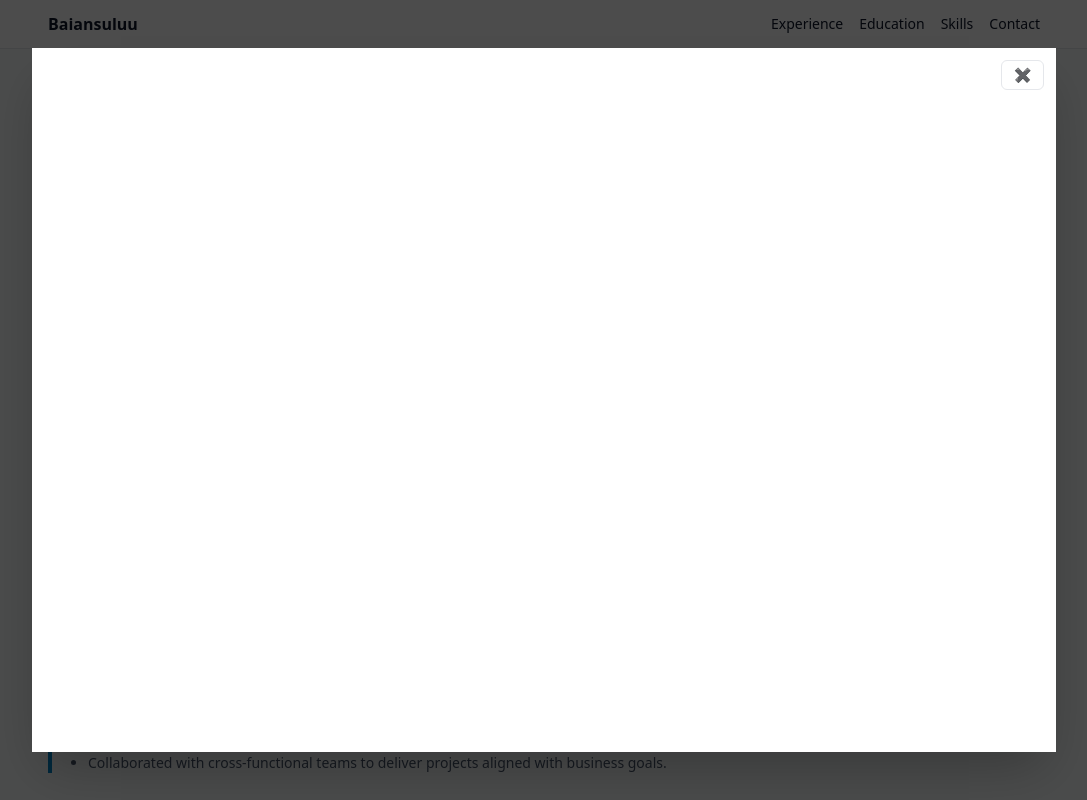
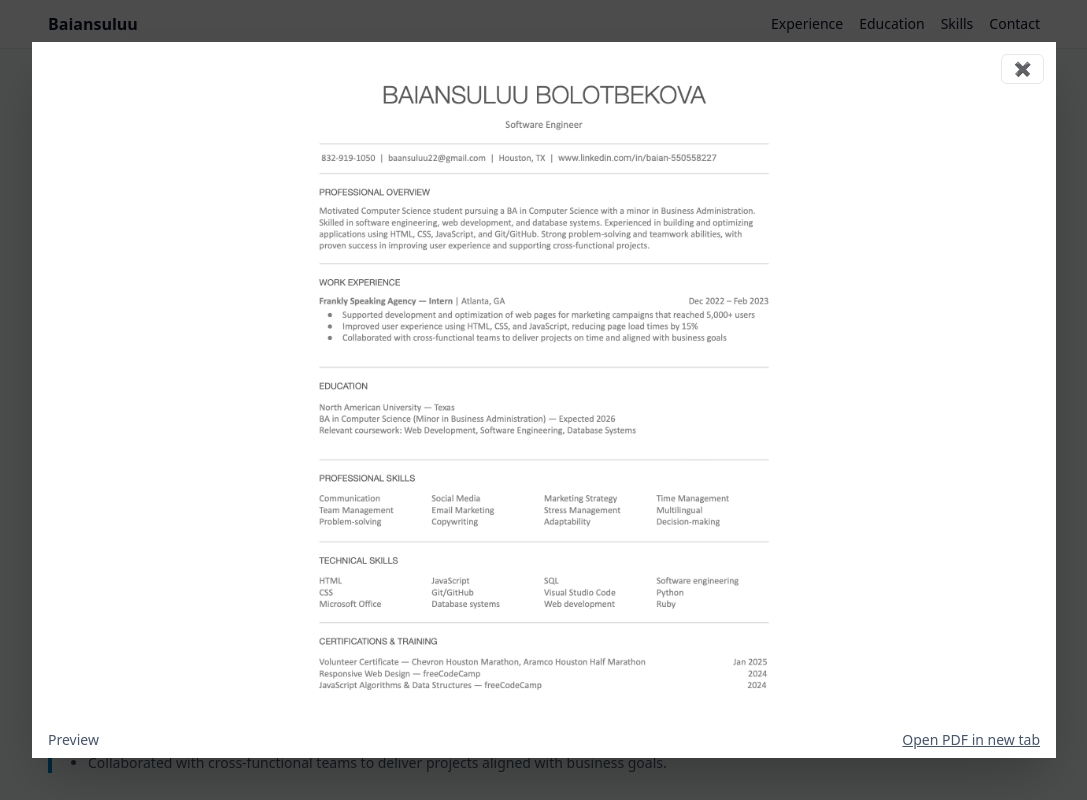
Before and after one commit to Baiansulu/my_portfolio, a React (Vite) app: page / in a window 1280 px wide. Both pictures are taken after a click on the button "Show Résumé". Shown: the top 800 px of the page, without its empty margins (96-1183 px from the left). Built offline with nearby package versions, Linux system fonts and the light colour scheme.

Commit message:
Update ResumeViewer.jsx

```diff
--- a/src/components/ResumeViewer.jsx
+++ b/src/components/ResumeViewer.jsx
@@ -9,7 +9,7 @@ export default function ResumeViewer({ open, onClose }) {
       aria-modal="true"
     >
       <div
-        className="relative w-[92vw] max-w-5xl h-[88vh] bg-white shadow-2xl"
+        className="relative w-[92vw] max-w-5xl bg-white shadow-2xl"
         onClick={(e) => e.stopPropagation()}
       >
         <button
@@ -20,12 +20,18 @@ export default function ResumeViewer({ open, onClose }) {
           ✖
         </button>
 
-        <iframe
-          src="/_CV_.pdf#toolbar=0&navpanes=0&scrollbar=0&zoom=100"
-          title="Résumé PDF"
-          className="w-full h-full bg-white"
-          style={{ border: "none" }}
+        <img
+          src="/resume.png"
+          alt="Résumé"
+          className="max-h-[85vh] w-full object-contain bg-white"
         />
+
+        <div className="flex items-center justify-between px-4 py-2 text-sm text-slate-600">
+          <span>Preview</span>
+          <a className="underline" href="/_CV_.pdf" target="_blank" rel="noreferrer">
+            Open PDF in new tab
+          </a>
+        </div>
       </div>
     </div>
   );
```
